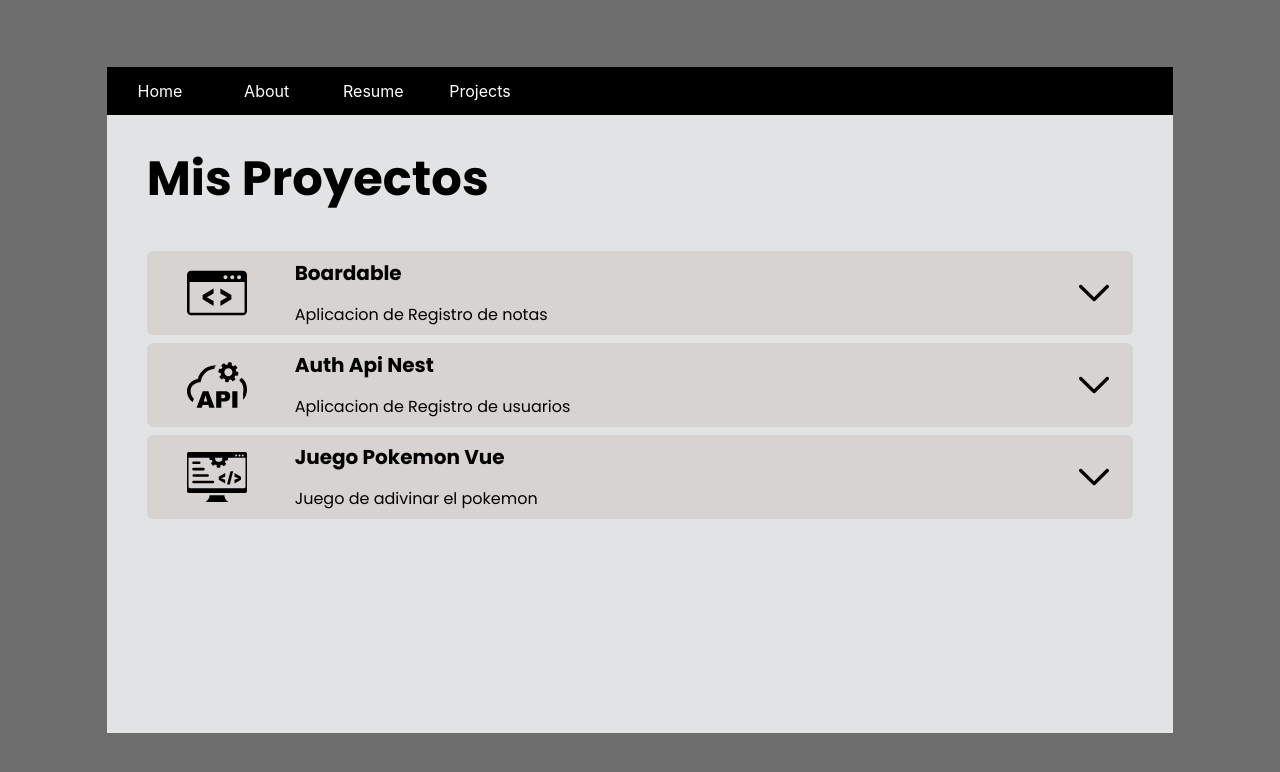
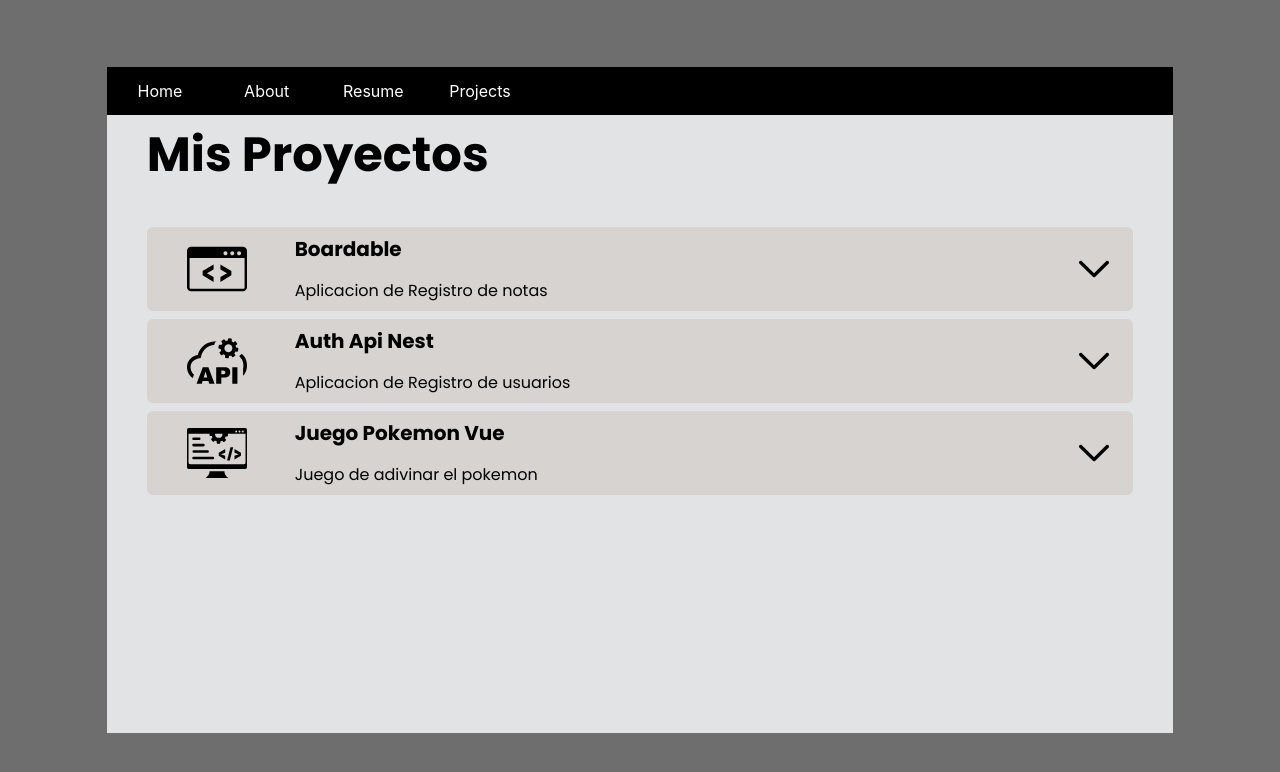
Before and after one commit to Esteve-Paredes/Portafolio-Esteve, a React (Vite) app: page /projects in a window 1280 px wide. Shown: the top 772 px of the page. Built offline with nearby package versions, Linux system fonts and the light colour scheme.

Commit message:
arreglando padding de los contenedores

```diff
--- a/src/Pages/About/About.tsx
+++ b/src/Pages/About/About.tsx
@@ -1,6 +1,6 @@
 function About() {
   return (
-    <section className="grid grow justify-end gap-4 px-4 lg:grid-cols-2 xl:gap-8 xl:p-6 ">
+    <section className="grid grow justify-end gap-4 px-4 lg:grid-cols-2 xl:gap-8 xl:px-6 ">
       <div className="flex px-4">
         <div className="flex flex-col gap-10">
           <div className="flex flex-col justify-end gap-4">
--- a/src/Pages/Proyects/Proyects.tsx
+++ b/src/Pages/Proyects/Proyects.tsx
@@ -3,7 +3,7 @@ import CardsProyects from "../../components/CardsProyect/CardsProyect";
 
 function Porjects() {
   return (
-    <section className="grow px-4 xl:p-6">
+    <section className="grow px-4 xl:px-6">
       <div className="flex flex-col gap-6 sm:gap-12">
         <div className="lg:px-4 ">
           <h2 className="font-poppins text-4xl font-bold sm:text-5xl">
--- a/src/Pages/Resume/Resume.tsx
+++ b/src/Pages/Resume/Resume.tsx
@@ -4,7 +4,7 @@ import { softSkills } from "../../constants/soft-skills";
 
 function Resume() {
   return (
-    <section className="grow md:p-6">
+    <section className="grow md:px-6">
       <div className="flex flex-col gap-4 sm:gap-10">
         <div className="flex flex-col gap-8 lg:px-4">
           <h2 className="flex justify-center text-4xl font-bold sm:block sm:text-5xl">
```
